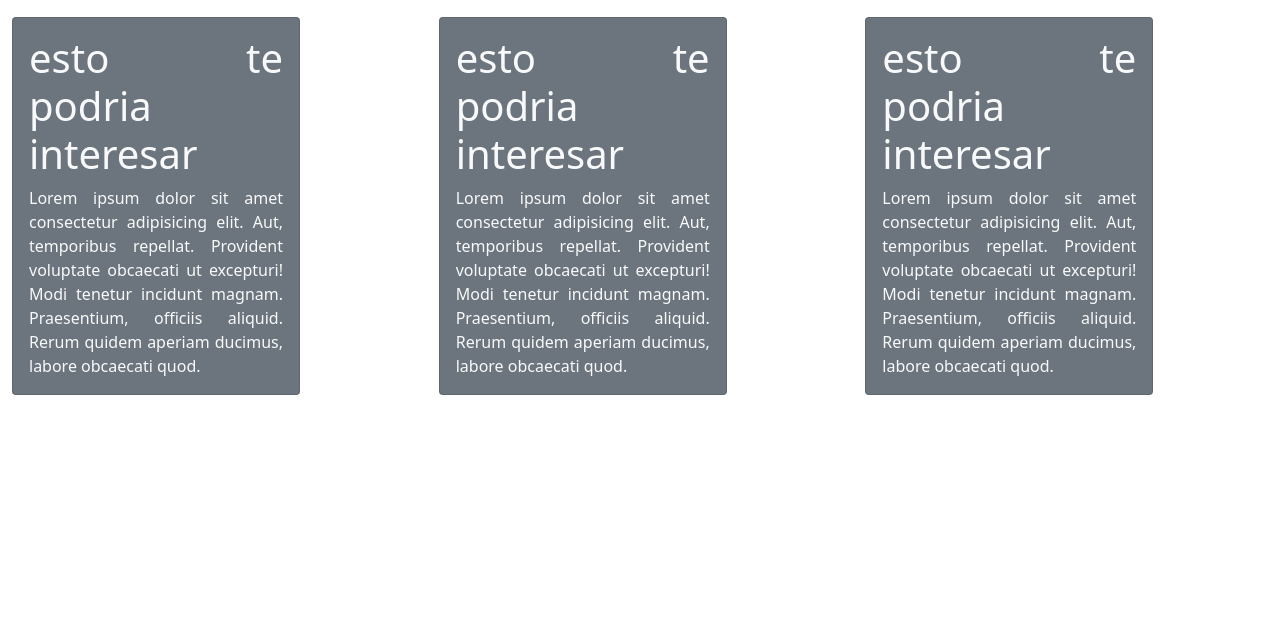
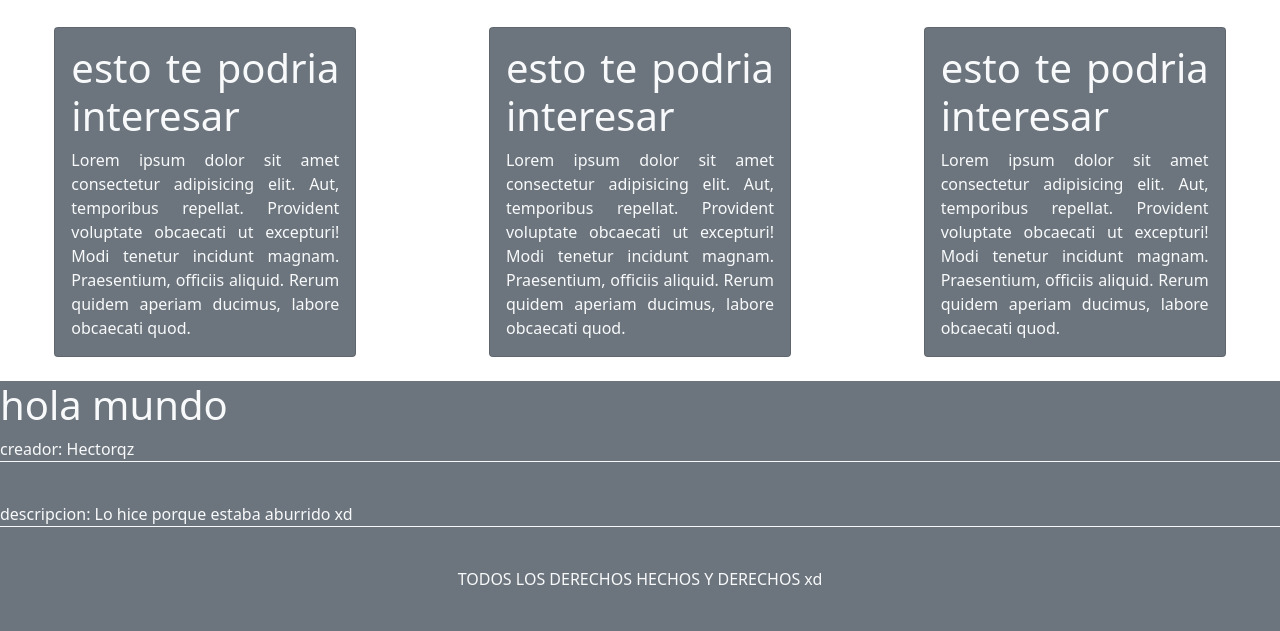
Before and after one commit to hectorqz/pruebita2, a plain HTML site: page index.html in a window 1280 px wide. Shown: the part 735-1366 px from the top of the page. Before the commit the page ends 1130 px from the top, so only its background shows below. Drawn offline with nearby package versions, Linux system fonts and the light colour scheme.

Commit message:
pagina terminada si esque no le agrego algo mas xd

```diff
--- a/index.html
+++ b/index.html
@@ -6,6 +6,7 @@
     <meta name="viewport" content="width=device-width, initial-scale=1.0">
     <title>Document</title>
     <link href="https://cdn.jsdelivr.net/npm/bootstrap@5.0.2/dist/css/bootstrap.min.css" rel="stylesheet" integrity="sha384-EVSTQN3/azprG1Anm3QDgpJLIm9Nao0Yz1ztcQTwFspd3yD65VohhpuuCOmLASjC" crossorigin="anonymous">
+    <link rel="stylesheet" href="style.css">
 </head>
 <body>
     <nav class="navbar navbar-expand-lg navbar-dark bg-secondary">
@@ -34,7 +35,7 @@
         </div>
     </nav>
     <br>
-    <article style="margin: 20px;">
+    <article class="articulo">
         <section style="text-align:justify">
             <h1> hola mundo</h1>
             <p> Lorem ipsum Lorem, ipsum dolor. dolor sit amet consectetur, adipisicing elit. Quo laudantium animi placeat esse reiciendis eum numquam tempore quibusdam quas eveniet molestiae porro, quam consectetur ipsum maxime debitis dolorem eos deleniti hic, cum cumque? Minus quibusdam quis nisi excepturi, nam odio quam. Quisquam eveniet quod corrupti minus quia sequi quaerat possimus.</p>
@@ -57,11 +58,12 @@
             <p> Lorem ipsum Lorem, ipsum dolor. dolor sit amet consectetur, adipisicing elit. Quo laudantium animi placeat esse reiciendis eum numquam tempore quibusdam quas eveniet molestiae porro, quam consectetur ipsum maxime debitis dolorem eos deleniti hic, cum cumque? Minus quibusdam quis nisi excepturi, nam odio quam. Quisquam eveniet quod corrupti minus quia sequi quaerat possimus.</p>
         </section>
     </article>
-    <footer>
-        <div class="row " style="width: auto; margin: auto;">
-            <div class="col ">
-                <div class="card bg-secondary text-light" style=" width: 18rem; text-align: justify;">
-                    <a href="" class="text-light" style="text-decoration: none; ">
+    <br>
+    <aside>
+        <div class="row">
+            <div class="col-sm-3">
+                <div class="card bg-secondary text-light">
+                    <a href="" class="text-light" id="link-carta" style="text-decoration: none;">
                         <div class="card-body">
                             <h1 class="card-title">esto te podria interesar</h1>
                             <p class="card-text"> Lorem ipsum dolor sit amet consectetur adipisicing elit. Aut, temporibus repellat. Provident voluptate obcaecati ut excepturi! Modi tenetur incidunt magnam. Praesentium, officiis aliquid. Rerum quidem aperiam ducimus, labore obcaecati quod.</p>
@@ -69,23 +71,38 @@
                     </a>
                 </div>
             </div>
-            <div class="col-sm-4">
-                <div class="card bg-secondary text-light" style="width: 18rem; text-align: justify;">
+            <div class="col-sm-3">
+                <div class="card bg-secondary text-light">
+                    <a href="" class="text-light" id="link-carta" style="text-decoration: none; ">
                         <div class="card-body">
                             <h1 class="card-title">esto te podria interesar</h1>
                             <p class="card-text"> Lorem ipsum dolor sit amet consectetur adipisicing elit. Aut, temporibus repellat. Provident voluptate obcaecati ut excepturi! Modi tenetur incidunt magnam. Praesentium, officiis aliquid. Rerum quidem aperiam ducimus, labore obcaecati quod.</p>
                         </div>
+                    </a>
                 </div>
             </div>
-            <div class="col-sm-4">
-                <div class="card bg-secondary text-light" style=" width: 18rem; text-align: justify;">
+            <div class="col-sm-3">
+                <div class="card bg-secondary text-light">
+                    <a href="" class="text-light" id="link-carta" style="text-decoration: none; ">
                         <div class="card-body">
                             <h1 class="card-title">esto te podria interesar</h1>
                             <p class="card-text"> Lorem ipsum dolor sit amet consectetur adipisicing elit. Aut, temporibus repellat. Provident voluptate obcaecati ut excepturi! Modi tenetur incidunt magnam. Praesentium, officiis aliquid. Rerum quidem aperiam ducimus, labore obcaecati quod.</p>
                         </div>
+                    </a>
                 </div>
             </div>
-
+        </div>
+    </aside>
+    <br>
+    <footer class=" text-light bg-secondary">
+        <h1>hola mundo</h1>
+        <div>
+            <p class="border-bottom border-light">creador: Hectorqz</p>
+            <br>
+            <p class="border-bottom border-light"> descripcion: Lo hice porque estaba aburrido xd</p>
+            <br>
+            <p class="text-center" id="random">TODOS LOS DERECHOS HECHOS Y DERECHOS xd</p>
+            <br>
         </div>
     </footer>
 
--- a/script.js
+++ b/script.js
@@ -3,3 +3,9 @@ let boton = document.getElementById("boton");
 boton.addEventListener("click", ()=>{
     alert("por ahora no se puede buscar nada pronto se podra!!");
 });
+
+let random = document.getElementById("random");
+
+random.addEventListener("click", ()=>{
+    alert("hola que pedo xd");
+})
--- /dev/null
+++ b/style.css
@@ -0,0 +1,18 @@
+body{
+    overflow-x: hidden;
+}
+
+.col-sm-3{
+    padding: auto;
+    margin: auto;
+    text-align: justify;
+}
+.articulo{
+    margin: 10px;
+}
+#link-carta:hover{
+    background: #928f8f;
+}
+#link-carta:active{
+    background: #726d6d;
+}
```
Lines whose indentation alone changed are shown as unchanged.
